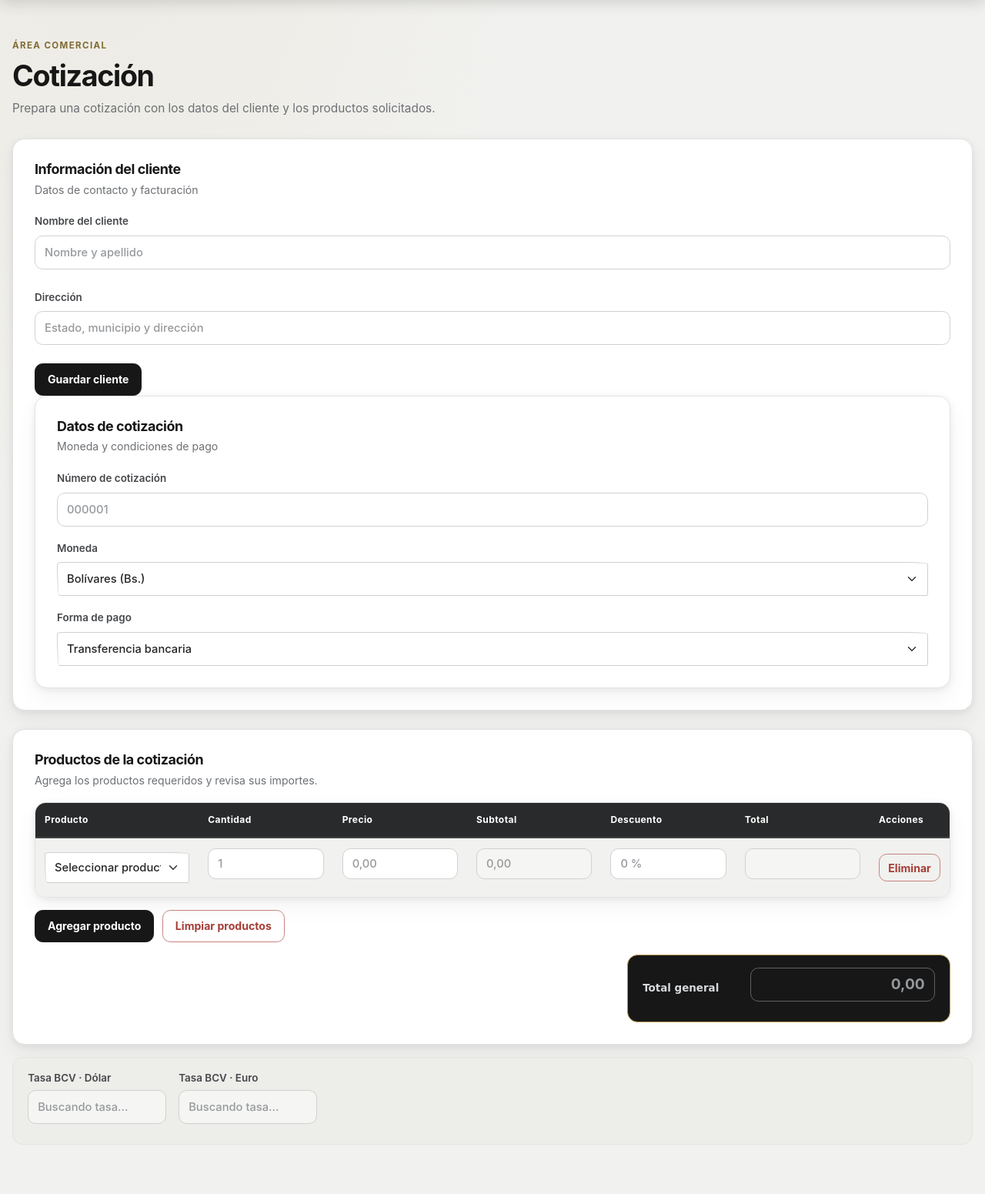
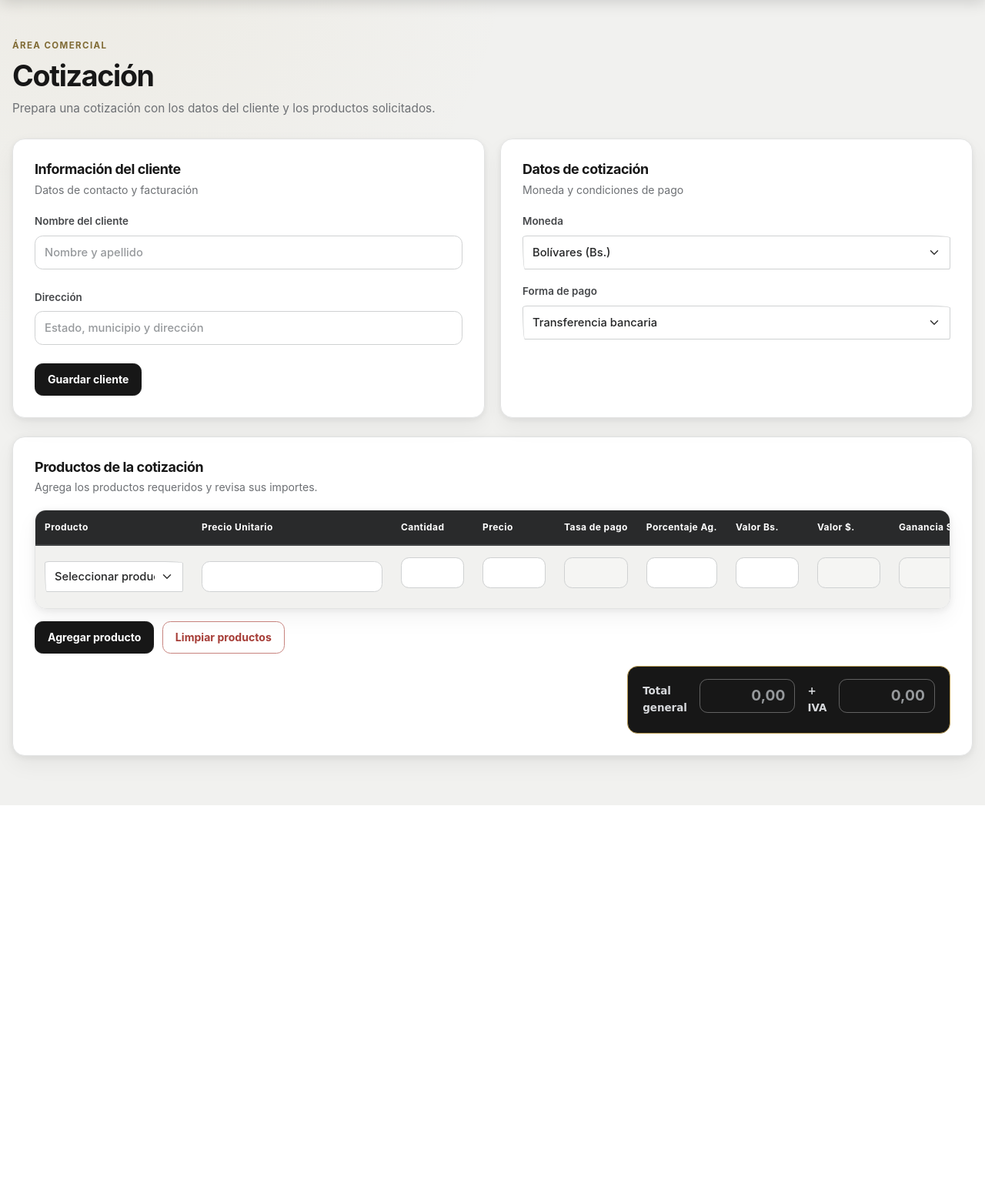
Before and after one commit to oliveroManU/Sistema-de-cotizaci-n, a Flask app: page / in a window 1280 px wide. Shown: the part 90-1641 px from the top of the page at 77% size. After the commit the page ends 1136 px from the top, so only its background shows below. Run offline with Flask 3, Linux system fonts and the light colour scheme; data comes from the database, SQL or seed files in the repository; data that the repository does not hold is empty; some libraries are stand-ins or nearby versions; some web fonts are replaced.

Commit message:
fix index

```diff
--- a/app/blueprints/main/routes.py
+++ b/app/blueprints/main/routes.py
@@ -98,8 +98,10 @@ def home():
     conn.row_factory = sqlite3.Row
     productos = conn.execute('SELECT * FROM productos').fetchall()
     clientes  = conn.execute('SELECT * FROM clientes').fetchall()
+    tasa_bcv_dolar = obtener_tasa_bcv("dolar")
+
     conn.close()
-    return render_template('index.html', productos=productos, clientes=clientes)
+    return render_template('index.html', productos=productos, clientes=clientes, tasa_bcv_dolar=tasa_bcv_dolar)
 
 # ─────────────────────────────────────────────
 # LOGIN / LOGOUT
--- a/app/static/css/brand.css
+++ b/app/static/css/brand.css
@@ -1003,7 +1003,7 @@ body.app-body {
     margin-left: 0;
 }
 
-#total-general {
+#total-general, #monto-iva-bn {
     max-width: 240px !important;
     font-size: 1.2rem;
     font-weight: 700;
--- a/app/static/js/Funciones.js
+++ b/app/static/js/Funciones.js
@@ -48,26 +48,96 @@ function eliminarFila(boton) {
 function multiplicacion(elemento) {
     const fila = elemento.closest('tr');
 
-    const valor1 = parseFloat(fila.querySelector('.precio-producto').value) || 0;
-    const valor2 = parseFloat(fila.querySelector('.cantidad-producto').value) || 0;
-    const descuentoProducto = parseFloat(fila.querySelector('.descuento').value) || 0;
+    const ValorPorUnidad = parseFloat(fila.querySelector('.precioporunidad').value) || 0;
+    const CantidadProducto = parseFloat(fila.querySelector('.cantidad-producto').value) || 0;
+    // const TasaPagoProducto = parseFloat(fila.querySelector('.tasapago').value) || 0;
+    const TasaPagoProductoHoy = parseFloat(fila.querySelector('.tasapagohoy').value) || 0;
+    const PorcentajeDeGanancia = parseFloat(fila.querySelector('.porcentajeCV').value) || 0;
 
-    const subtotal = valor1 * valor2;
-    const montoDescuento = subtotal * (descuentoProducto / 100);
-    const total = subtotal - montoDescuento;
+    const PrecioProducto = CantidadProducto !== 0 ? ValorPorUnidad * CantidadProducto : 0;
+    fila.querySelector('.precio-producto').value = PrecioProducto.toFixed(2);
 
-    fila.querySelector('.resultado-multiplicacion').value = subtotal.toFixed(2);
-    fila.querySelector('.total-fin').value = total.toFixed(2);
+     if (elemento.classList.contains('porcentajeCV')) {
+        const nuevoPrecioVenta = PrecioProducto * (1 + PorcentajeDeGanancia / 100);
+        fila.querySelector('.precio-venta').value = nuevoPrecioVenta.toFixed(2);
+
+    }
+
+    const PrecioVenta = parseFloat(fila.querySelector('.precio-venta').value) || 0;
+
+    const PorcentajeValorActualDolar = TasaPagoProductoHoy !== 0 ? ((PrecioVenta - PrecioProducto)/(TasaPagoProductoHoy)) : 0;
+    fila.querySelector('.ValorActualD').value = PorcentajeValorActualDolar.toFixed(4)
+
+    // const PrecioDolaresHoy = TasaPagoProductoHoy !== 0 ? (PrecioProducto  / TasaPagoProductoHoy) : 0;
+    // fila.querySelector('.preciod1').value = PrecioDolaresHoy.toFixed(4)
+
+    // const gananciabs = PrecioVenta - PrecioProducto;
+    // fila.querySelector('.gananciaBs').value = gananciabs.toFixed(4);
+
+
+
+    const GananciaSobreCosto = PrecioProducto * (PorcentajeDeGanancia / 100);
+    fila.querySelector('.gananciasobrecosto').value = GananciaSobreCosto.toFixed(4);
+
+    const MargendeGanancia = PrecioVenta !== 0 ? ((PrecioVenta + PrecioProducto) / PrecioVenta) * 100: 0;
+    fila.querySelector('.margen-ganancia').value = MargendeGanancia.toFixed(4);
+
+    const PDescuento = parseFloat(fila.querySelector('.descuento').value) || 0;
+
+    if (elemento.classList.contains('descuento')) {
+        const PorDescuento = PrecioVenta * (PDescuento / 100);
+        fila.querySelector('.pdescuento').value = PorDescuento.toFixed(2);
+
+    }
+
+    const PorcentajeDescuento = parseFloat(fila.querySelector('.pdescuento').value) || 0;
+
+    const PrecioMasDescuento = PrecioVenta - PorcentajeDescuento;
+    // const  = PrecioVenta - MontoDescuento;
+
+    // Aquí asignas el valor a tus inputs (asegúrate de que estos nombres coincidan con tu HTML)
+    if (fila.querySelector('.monto-iva')) {
+        fila.querySelector('.monto-iva').value = PorcentajeDescuento.toFixed(2);
+    }
+    if (fila.querySelector('.precio-con-iva')) {
+        fila.querySelector('.precio-con-iva').value = PrecioMasDescuento.toFixed(2);
+    }
+
+    // precio total con IVA incluido en dólares:
+    const PrecioMasDescuentoDolar = TasaPagoProductoHoy !== 0 ? (PrecioMasDescuento / TasaPagoProductoHoy) : 0;
+    if (fila.querySelector('.monto-iva-d')) {
+        fila.querySelector('.monto-iva-d').value = PrecioMasDescuentoDolar.toFixed(2);
+    }
+
+    /// const PrecioDolares = TasaPagoProducto !== 0 ? (PrecioProducto  / TasaPagoProducto) : 0;
+    /// const total = TasaPagoProducto !== 0 ? ((PrecioVenta - PrecioProducto)/(TasaPagoProducto)) : 0;
+    /// const PorcentajeDevaluacion = ((TasaPagoProductoHoy - TasaPagoProducto)/TasaPagoProducto)*100
+
+
+    /// fila.querySelector('.preciod').value = PrecioDolares.toFixed(2);
+    /// fila.querySelector('.gananciaD').value = total.toFixed(4);
+    /// fila.querySelector('.porcentajedevaluacion').value = PorcentajeDevaluacion.toFixed(2);
+
 
     calcularTotalGeneral();
 }
 
+document.addEventListener('DOMContentLoaded', () => {
+    const inputs = document.querySelectorAll('.precio-producto, .cantidad-producto, .tasapagohoy, .porcentajeCV, .precio-venta');
+    inputs.forEach(input => {
+        input.addEventListener('input', () => multiplicacion(input));
+        multiplicacion(input); // Esto llena las cajas vacías al cargar la página
+    });
+});
+
+// Ponemos 'TasaPagoHoy' entre los paréntesis para recibir el valor de la otra función
 function calcularTotalGeneral() {
     const filas = document.querySelectorAll('#cuerpo-tabla tr');
     let totalGeneral = 0;
 
+    // 1. Primero calculamos el total general sumando las filas
     filas.forEach(fila => {
-        const totalFila = parseFloat(fila.querySelector('.total-fin').value) || 0;
+        const totalFila = parseFloat(fila.querySelector('.precio-con-iva').value) || 0;
         totalGeneral += totalFila;
     });
 
@@ -75,7 +145,20 @@ function calcularTotalGeneral() {
     if (inputTotalGeneral) {
         inputTotalGeneral.value = totalGeneral.toFixed(2);
     }
+
+    const subtotal = totalGeneral;
+    const PorcentajeIVA = 16;
+    const MontoIVA = subtotal * (PorcentajeIVA / 100);
+    const MontoConIVA = subtotal + MontoIVA;
+
+    const inputMontoIvaBn = document.getElementById('monto-iva-bn');
+    if (inputMontoIvaBn) {
+        inputMontoIvaBn.value = MontoConIVA.toFixed(2);
+    }
+
+
 }
+
 
 // ===============================
 // BANCO CENTRAL DE VENEZUELA
--- a/app/templates/index.html
+++ b/app/templates/index.html
@@ -15,75 +15,106 @@
 </section>
 
 <section class="app-grid app-quote-details" aria-label="Datos de la cotización">
+
+
+
 <div class="app-card">
+
     <div class="app-card-heading">
         <h2>Información del cliente</h2>
         <p>Datos de contacto y facturación</p>
     </div>
+
     <form action="{{ url_for('guardar_cliente') }}" method="POST">
+
         <div class="app-form-grid">
+
             <div class="app-form-field app-form-field--full">
                 <label class="form-label" for="nombre-cliente">Nombre del cliente</label>
                 <input id="nombre-cliente" name="NAME_CLIENT" class="form-control" placeholder="Nombre y apellido" type="text" required>
             </div>
+
             <div class="app-form-field app-form-field--full">
                 <label class="form-label" for="direccion-cliente">Dirección</label>
                 <input id="direccion-cliente" name="DELIVERY_LOCATION" class="form-control" placeholder="Estado, municipio y dirección" type="text">
             </div>
+
             <div class="app-form-field app-form-field--full">
                 <button class="btn btn-primary" type="submit">Guardar cliente</button>
             </div>
+
         </div>
+
     </form>
 
+</div>
+
     <div class="app-card">
+
         <div class="app-card-heading">
+
             <h2>Datos de cotización</h2>
             <p>Moneda y condiciones de pago</p>
+
         </div>
+
         <div class="app-form-field mb-3">
-            <label class="form-label" for="id-cotizacion">Número de cotización</label>
-            <input id="id-cotizacion" class="form-control" type="text" placeholder="000001">
-        </div>
-        <div class="app-form-field mb-3">
+
             <label class="form-label" for="tipo-moneda">Moneda</label>
             <select class="form-select" name="tipo-moneda" id="tipo-moneda">
                 <option value="bs">Bolívares (Bs.)</option>
-                <option value="dola">Dólares ($)</option>
-                <option value="euro">Euros (€)</option>
             </select>
+
         </div>
+
         <div class="app-form-field">
+
             <label class="form-label" for="Forma">Forma de pago</label>
+
             <select class="form-select" name="forma-pago" id="Forma">
                 <option value="bs">Transferencia bancaria</option>
                 <option value="dola">Efectivo</option>
                 <option value="">Pago móvil</option>
             </select>
+
         </div>
+
     </div>
+
 </section>
 
 <section class="app-card mt-4">
+
     <div class="app-card-heading">
         <h2>Productos de la cotización</h2>
         <p>Agrega los productos requeridos y revisa sus importes.</p>
     </div>
+
     <div class="table-responsive">
+
         <table class="table align-middle" id="tabla-productos">
+
             <thead>
                 <tr>
                     <th scope="col">Producto</th>
+                    <th scope="col">Precio Unitario</th>
                     <th scope="col">Cantidad</th>
                     <th scope="col">Precio</th>
-                    <th scope="col">Subtotal</th>
+                    <th scope="col">Tasa de pago</th>
+                    <th scope="col">Porcentaje Ag.</th>
+                    <th scope="col">Valor Bs.</th>
+                    <th scope="col">Valor $.</th>
+                    <th scope="col">Ganancia Sob. Cost.</th>
+                    <th scope="col">Margen de Ganancia</th>
                     <th scope="col">Descuento</th>
-                    <th scope="col">Total</th>
-                    <th scope="col">Acciones</th>
+                    <th scope="col">Total </th>
+                    <th scope="col">Eliminar</th>
                 </tr>
+
             </thead>
             <tbody id="cuerpo-tabla">
                 <tr>
+
                     <th scope="row">
                         <select class="form-select" name="producto" id="producto" aria-label="Seleccionar producto">
                             <option value="0" disabled selected>Seleccionar producto</option>
@@ -92,12 +123,45 @@
                             {% endfor %}
                         </select>
                     </th>
-                    <td><input type="text" class="form-control cantidad-producto" placeholder="1" aria-label="Cantidad" oninput="multiplicacion(this)"></td>
-                    <td><input type="text" class="form-control precio-producto" placeholder="0,00" aria-label="Precio" oninput="multiplicacion(this)"></td>
-                    <td><input type="number" class="form-control resultado-multiplicacion" readonly placeholder="0,00" aria-label="Subtotal"></td>
-                    <td><input type="text" class="form-control descuento" aria-label="Descuento" oninput="multiplicacion(this)" placeholder="0 %"></td>
-                    <td><input type="text" class="form-control total-fin" readonly aria-label="Total"></td>
+
+                    <td><input type="text" class="precioporunidad" name="precioporunidad" id="precioporunidad"
+                    value="{{productos['precioporunidad']}}" required oninput="multiplicacion(this)"></td>
+
+                    <td><input class="cantidad-producto form-control" type="text" name="cantidad-producto" id="cantidad-producto"
+                    required oninput="multiplicacion(this)"></td>
+
+                    <td><input class="precio-producto form-control" type="text" name="precio-producto" id="precio-producto"
+                    required oninput="multiplicacion(this)"></td>
+
+                    <td><input class="tasapagohoy form-control" type="text" name="tasapagohoy" id="tasapagohoy" aria-label="Amount (to the nearest dollar)"
+                    value="{{ '%.2f'|format(tasa_bcv_dolar) if tasa_bcv_dolar else '' }}" readonly></td>
+
+                    <td><input type="text" class="form-control porcentajeCV" name="porcentajecompraventa" id="porcentajecompraventa" aria-label="Amount (to the nearest dollar)"
+                    required oninput="multiplicacion(this)"> </td>
+
+                    <td><input type="text" class="form-control precio-venta" name="precio-venta" id="precio-venta" aria-label="Amount (to the nearest dollar)"
+                    value="{{productos['precio_venta']}}" required oninput="multiplicacion(this)"></td>
+
+                    <td><input type="text" class="form-control ValorActualD" name="ValorActualD" id="ValorActualD" readonly></td>
+
+                    <td><input type="text" class="form-control gananciasobrecosto" name="gananciasobrecosto" id="gananciasobrecosto" aria-label="Amount (to the nearest dollar)" readonly></td>
+
+                    <td> <input type="text" class="form-control margen-ganancia" name="margen-ganancia" id="margen-ganancia" aria-label="Amount (to the nearest dollar)"
+                    readonly></td>
+
+                    <td><input type="text" class="form-control descuento" name="descuento" id="descuento" aria-label="Amount (to the nearest dollar)" oninput="multiplicacion(this)"></td>
+                        <INput type="hidden" class="pdescuento" id="pdescuento" name="pdescuento" ></INput>
+                    <td>
+                        <div class="contenedor-inputs">
+                        <input type="text" class="form-control precio-con-iva" name="precio-con-iva" id="precio-con-iva" aria-label="Amount (to the nearest dollar)"
+                        readonly>
+                        <input type="text" class="form-control monto-iva-d" name="monto-iva-d" id="monto-iva-d" aria-label="Amount (to the nearest dollar)"
+                        readonly>
+                        </div>
+                    </td>
+
                     <td><button type="button" class="btn btn-outline-danger btn-sm" onclick="eliminarFila(this)">Eliminar</button></td>
+
                 </tr>
             </tbody>
         </table>
@@ -112,8 +176,12 @@
     <div class="app-quote-total">
         <label for="total-general"><strong>Total general</strong></label>
         <input type="text" id="total-general" readonly placeholder="0,00" class="form-control">
+        <label for="total-general"><strong>+ IVA</strong></label>
+        <input type="text" id="monto-iva-bn" readonly placeholder="0,00" class="form-control">
     </div>
 </section>
+
+<!--
 
 <section class="app-rate-panel" aria-label="Tasas de referencia">
     <div class="app-rate-field">
@@ -125,6 +193,9 @@
         <input type="text" id="tasaBcvEuro" class="form-control" readonly placeholder="Buscando tasa...">
     </div>
 </section>
+
+-->
+
 {% endblock %}
 
 {% block scripts %}
@@ -134,23 +205,58 @@ function insertarProducto() {
     const nuevaFila = document.createElement('tr');
 
     nuevaFila.innerHTML = `
+
+                        <tr>
+
                     <th scope="row">
-            <select class="form-select" name="producto" aria-label="Seleccionar producto">
-                <option value="0" disabled selected>Selecciona un producto</option>
-                <option value="1">producto 1</option>
-                <option value="2">producto 2</option>
-                <option value="3">producto 3</option>
-                <option value="4">producto 4</option>
-                <option value="5">producto 5</option>
-                <option value="6">producto 6</option>
+                        <select class="form-select" name="producto" id="producto" aria-label="Seleccionar producto">
+                            <option value="0" disabled selected>Seleccionar producto</option>
+                            {% for product in productos %}
+                                <option value="{{ product.CODIGO }}" id="producto">{{ product.NOMBRE }}</option>
+                            {% endfor %}
                         </select>
                     </th>
-        <td><input type="text" class="form-control cantidad-producto" placeholder="1" aria-label="Cantidad" oninput="multiplicacion(this)"></td>
-        <td><input type="text" class="form-control precio-producto" placeholder="0,00" aria-label="Precio" oninput="multiplicacion(this)"></td>
-        <td><input type="number" class="form-control resultado-multiplicacion" readonly placeholder="0,00" aria-label="Subtotal"></td>
-        <td><input type="text" class="form-control descuento" aria-label="Descuento" oninput="multiplicacion(this)" placeholder="0 %"></td>
-        <td><input type="text" class="form-control total-fin" readonly aria-label="Total"></td>
+
+                    <td><input type="text" class="precioporunidad" name="precioporunidad" id="precioporunidad"
+                    value="{{productos['precioporunidad']}}" required oninput="multiplicacion(this)"></td>
+
+                    <td><input class="cantidad-producto form-control" type="text" name="cantidad-producto" id="cantidad-producto"
+                    required oninput="multiplicacion(this)"></td>
+
+                    <td><input class="precio-producto form-control" type="text" name="precio-producto" id="precio-producto"
+                    required oninput="multiplicacion(this)"></td>
+
+                    <td><input class="tasapagohoy form-control" type="text" name="tasapagohoy" id="tasapagohoy" aria-label="Amount (to the nearest dollar)"
+                    value="{{ '%.2f'|format(tasa_bcv_dolar) if tasa_bcv_dolar else '' }}" readonly></td>
+
+                    <td><input type="text" class="form-control porcentajeCV" name="porcentajecompraventa" id="porcentajecompraventa" aria-label="Amount (to the nearest dollar)"
+                    required oninput="multiplicacion(this)"> </td>
+
+                    <td><input type="text" class="form-control precio-venta" name="precio-venta" id="precio-venta" aria-label="Amount (to the nearest dollar)"
+                    value="{{productos['precio_venta']}}" required oninput="multiplicacion(this)"></td>
+
+                    <td><input type="text" class="form-control ValorActualD" name="ValorActualD" id="ValorActualD" readonly></td>
+
+                    <td><input type="text" class="form-control gananciasobrecosto" name="gananciasobrecosto" id="gananciasobrecosto" aria-label="Amount (to the nearest dollar)" readonly></td>
+
+                    <td> <input type="text" class="form-control margen-ganancia" name="margen-ganancia" id="margen-ganancia" aria-label="Amount (to the nearest dollar)"
+                    readonly></td>
+
+                    <td><input type="text" class="form-control descuento" name="descuento" id="descuento" aria-label="Amount (to the nearest dollar)" oninput="multiplicacion(this)"></td>
+                        <INput type="hidden" class="pdescuento" id="pdescuento" name="pdescuento" ></INput>
+
+                    <td>
+                        <div class="contenedor-inputs">
+                        <input type="text" class="form-control precio-con-iva" name="precio-con-iva" id="precio-con-iva" aria-label="Amount (to the nearest dollar)"
+                        readonly>
+                        <input type="text" class="form-control monto-iva-d" name="monto-iva-d" id="monto-iva-d" aria-label="Amount (to the nearest dollar)"
+                        readonly>
+                        </div>
+                    </td>
+
                     <td><button type="button" class="btn btn-outline-danger btn-sm" onclick="eliminarFila(this)">Eliminar</button></td>
+
+                </tr>
     `;
     cuerpoTabla.appendChild(nuevaFila);
 }
```
Lines whose indentation alone changed are shown as unchanged.
